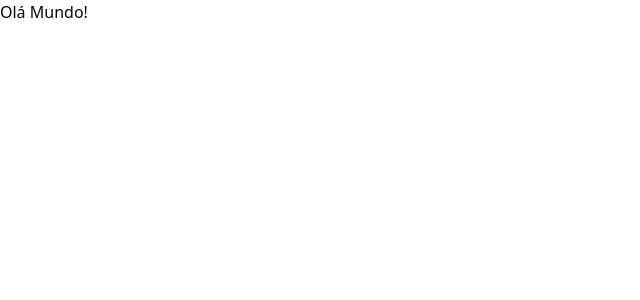
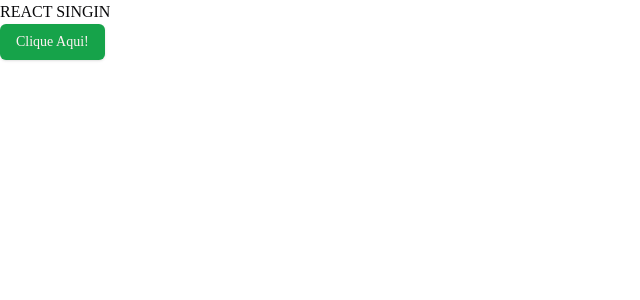
Before and after one commit to VictorBrasileiroo/LoginScreen, a React (Vite) app: page / in a window 1280 px wide. Shown: the top 300 px of the page, without its empty margins (0-640 px from the left). Built offline with nearby package versions, Linux system fonts and the light colour scheme.

Commit message:
update themes

```diff
--- a/index.html
+++ b/index.html
@@ -5,6 +5,9 @@
     <link rel="icon" type="image/svg+xml" href="/vite.svg" />
     <meta name="viewport" content="width=device-width, initial-scale=1.0" />
     <title>SingIn Screen</title>
+    <link rel="preconnect" href="https://fonts.googleapis.com">
+    <link rel="preconnect" href="https://fonts.gstatic.com" crossorigin>
+    <link href="https://fonts.googleapis.com/css2?family=DM+Sans:ital,opsz,wght@0,9..40,100..1000;1,9..40,100..1000&display=swap" rel="stylesheet">
   </head>
   <body>
     <div id="root"></div>
--- a/package.json
+++ b/package.json
@@ -11,6 +11,7 @@
   },
   "dependencies": {
     "@radix-ui/react-icons": "^1.3.0",
+    "@radix-ui/react-slot": "^1.1.0",
     "class-variance-authority": "^0.7.0",
     "clsx": "^2.1.1",
     "lucide-react": "^0.438.0",
@@ -26,10 +27,6 @@
     "@types/react-dom": "^18.3.0",
     "@vitejs/plugin-react": "^4.3.1",
     "autoprefixer": "^10.4.20",
-    "eslint": "^9.9.0",
-    "eslint-plugin-react": "^7.35.0",
-    "eslint-plugin-react-hooks": "^5.1.0-rc.0",
-    "eslint-plugin-react-refresh": "^0.4.9",
     "globals": "^15.9.0",
     "postcss": "^8.4.44",
     "tailwindcss": "^3.4.10",
--- /dev/null
+++ b/src/components/ui/button.jsx
@@ -0,0 +1,48 @@
+import * as React from "react"
+import { Slot } from "@radix-ui/react-slot"
+import { cva } from "class-variance-authority";
+
+import { cn } from "@/lib/utils"
+
+const buttonVariants = cva(
+  "inline-flex items-center justify-center whitespace-nowrap rounded-md text-sm font-medium transition-colors focus-visible:outline-none focus-visible:ring-1 focus-visible:ring-ring disabled:pointer-events-none disabled:opacity-50",
+  {
+    variants: {
+      variant: {
+        default:
+          "bg-primary text-primary-foreground shadow hover:bg-primary/90",
+        destructive:
+          "bg-destructive text-destructive-foreground shadow-sm hover:bg-destructive/90",
+        outline:
+          "border border-input bg-background shadow-sm hover:bg-accent hover:text-accent-foreground",
+        secondary:
+          "bg-secondary text-secondary-foreground shadow-sm hover:bg-secondary/80",
+        ghost: "hover:bg-accent hover:text-accent-foreground",
+        link: "text-primary underline-offset-4 hover:underline",
+      },
+      size: {
+        default: "h-9 px-4 py-2",
+        sm: "h-8 rounded-md px-3 text-xs",
+        lg: "h-10 rounded-md px-8",
+        icon: "h-9 w-9",
+      },
+    },
+    defaultVariants: {
+      variant: "default",
+      size: "default",
+    },
+  }
+)
+
+const Button = React.forwardRef(({ className, variant, size, asChild = false, ...props }, ref) => {
+  const Comp = asChild ? Slot : "button"
+  return (
+    (<Comp
+      className={cn(buttonVariants({ variant, size, className }))}
+      ref={ref}
+      {...props} />)
+  );
+})
+Button.displayName = "Button"
+
+export { Button, buttonVariants }
--- a/src/index.css
+++ b/src/index.css
@@ -8,54 +8,57 @@
   box-sizing: border-box;
 }
 
+
 @layer base {
   :root {
+    --font-family-dmsans: 'DM-Sans';
     --background: 0 0% 100%;
-    --foreground: 20 14.3% 4.1%;
+    --foreground: 240 10% 3.9%;
     --card: 0 0% 100%;
-    --card-foreground: 20 14.3% 4.1%;
+    --card-foreground: 240 10% 3.9%;
     --popover: 0 0% 100%;
-    --popover-foreground: 20 14.3% 4.1%;
-    --primary: 24 9.8% 10%;
-    --primary-foreground: 60 9.1% 97.8%;
-    --secondary: 60 4.8% 95.9%;
-    --secondary-foreground: 24 9.8% 10%;
-    --muted: 60 4.8% 95.9%;
-    --muted-foreground: 25 5.3% 44.7%;
-    --accent: 60 4.8% 95.9%;
-    --accent-foreground: 24 9.8% 10%;
+    --popover-foreground: 240 10% 3.9%;
+    --primary: 142.1 76.2% 36.3%;
+    --primary-foreground: 355.7 100% 97.3%;
+    --secondary: 240 4.8% 95.9%;
+    --secondary-foreground: 240 5.9% 10%;
+    --muted: 240 4.8% 95.9%;
+    --muted-foreground: 240 3.8% 46.1%;
+    --accent: 240 4.8% 95.9%;
+    --accent-foreground: 240 5.9% 10%;
     --destructive: 0 84.2% 60.2%;
-    --destructive-foreground: 60 9.1% 97.8%;
-    --border: 20 5.9% 90%;
-    --input: 20 5.9% 90%;
-    --ring: 20 14.3% 4.1%;
+    --destructive-foreground: 0 0% 98%;
+    --border: 240 5.9% 90%;
+    --input: 240 5.9% 90%;
+    --ring: 142.1 76.2% 36.3%;
+    --radius: 0.5rem;
     --chart-1: 12 76% 61%;
     --chart-2: 173 58% 39%;
     --chart-3: 197 37% 24%;
     --chart-4: 43 74% 66%;
     --chart-5: 27 87% 67%;
-    --radius: 0.5rem;
   }
+
   .dark {
     --background: 20 14.3% 4.1%;
-    --foreground: 60 9.1% 97.8%;
-    --card: 20 14.3% 4.1%;
-    --card-foreground: 60 9.1% 97.8%;
-    --popover: 20 14.3% 4.1%;
-    --popover-foreground: 60 9.1% 97.8%;
-    --primary: 60 9.1% 97.8%;
-    --primary-foreground: 24 9.8% 10%;
-    --secondary: 12 6.5% 15.1%;
-    --secondary-foreground: 60 9.1% 97.8%;
-    --muted: 12 6.5% 15.1%;
-    --muted-foreground: 24 5.4% 63.9%;
+    --foreground: 0 0% 95%;
+    --card: 24 9.8% 10%;
+    --card-foreground: 0 0% 95%;
+    --popover: 0 0% 9%;
+    --popover-foreground: 0 0% 95%;
+    --primary: 142.1 70.6% 45.3%;
+    --primary-foreground: 144.9 80.4% 10%;
+    --secondary: 240 3.7% 15.9%;
+    --secondary-foreground: 0 0% 98%;
+    --muted: 0 0% 15%;
+    --muted-foreground: 240 5% 64.9%;
     --accent: 12 6.5% 15.1%;
-    --accent-foreground: 60 9.1% 97.8%;
+    --accent-foreground: 0 0% 98%;
     --destructive: 0 62.8% 30.6%;
-    --destructive-foreground: 60 9.1% 97.8%;
-    --border: 12 6.5% 15.1%;
-    --input: 12 6.5% 15.1%;
-    --ring: 24 5.7% 82.9%;
+    --destructive-foreground: 0 85.7% 97.3%;
+    --border: 240 3.7% 15.9%;
+    --input: 240 3.7% 15.9%;
+    --ring: 142.4 71.8% 29.2%;
     --chart-1: 220 70% 50%;
     --chart-2: 160 60% 45%;
     --chart-3: 30 80% 55%;
@@ -63,6 +66,7 @@
     --chart-5: 340 75% 55%;
   }
 }
+
 
 @layer base {
   * {
--- a/src/screens/singin.jsx
+++ b/src/screens/singin.jsx
@@ -1,7 +1,10 @@
+import { Button } from "../components/ui/button";
+
 export function SingIn(){
     return (
         <>
-            <h1>Olá Mundo!</h1>
+            <h1>REACT SINGIN</h1>
+            <Button>Clique Aqui!</Button>
         </>
     )
 }
--- a/tailwind.config.js
+++ b/tailwind.config.js
@@ -7,6 +7,9 @@
   ],
   theme: {
   	extend: {
+		fontFamily : {
+			sans : ['var(font-family-dmsans)']
+		},
   		borderRadius: {
   			lg: 'var(--radius)',
   			md: 'calc(var(--radius) - 2px)',
```
Also changed, not shown: eslint.config.js (deleted, +0 -38 lines), 1 other file (tests, documents, lock files or other folders).
